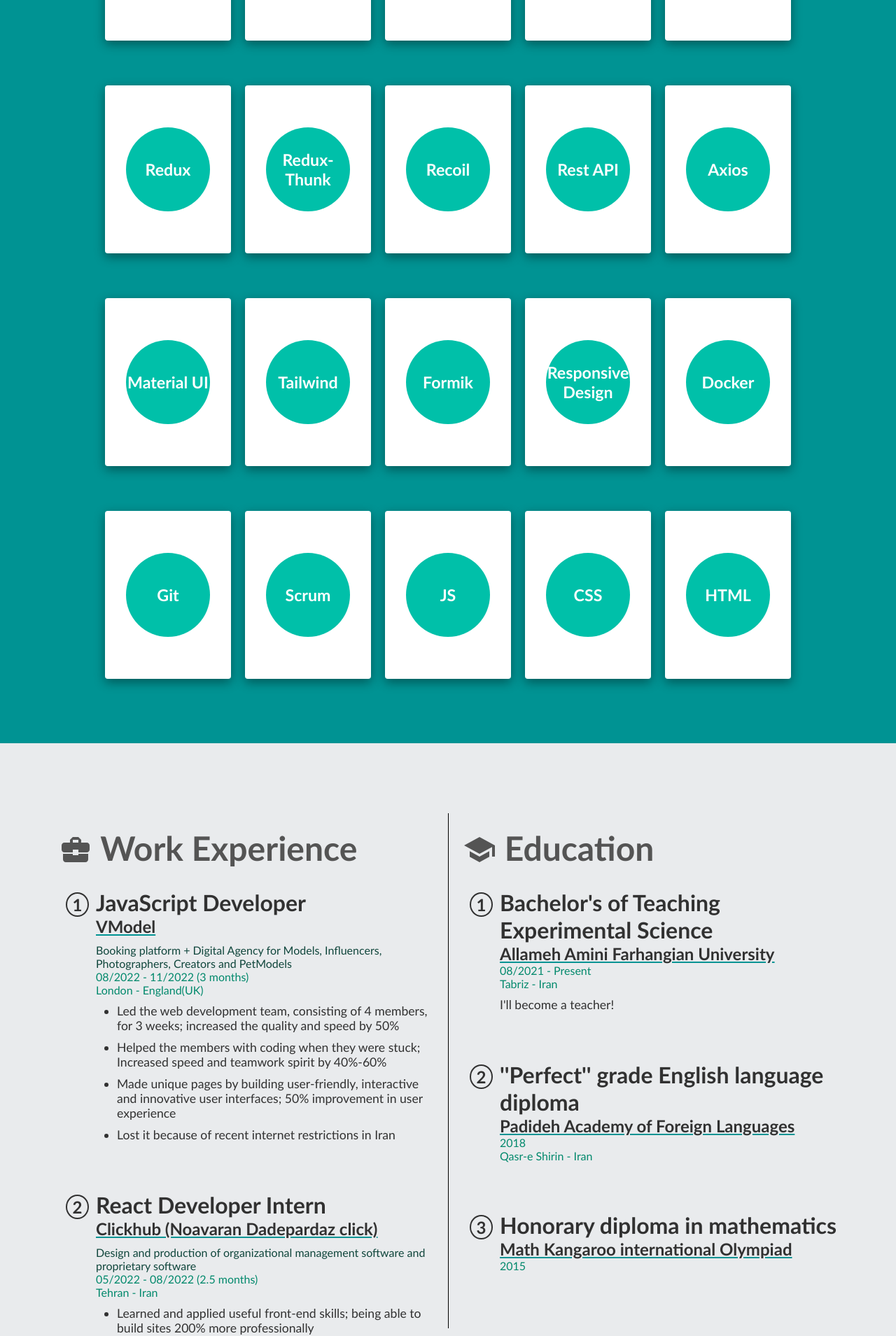
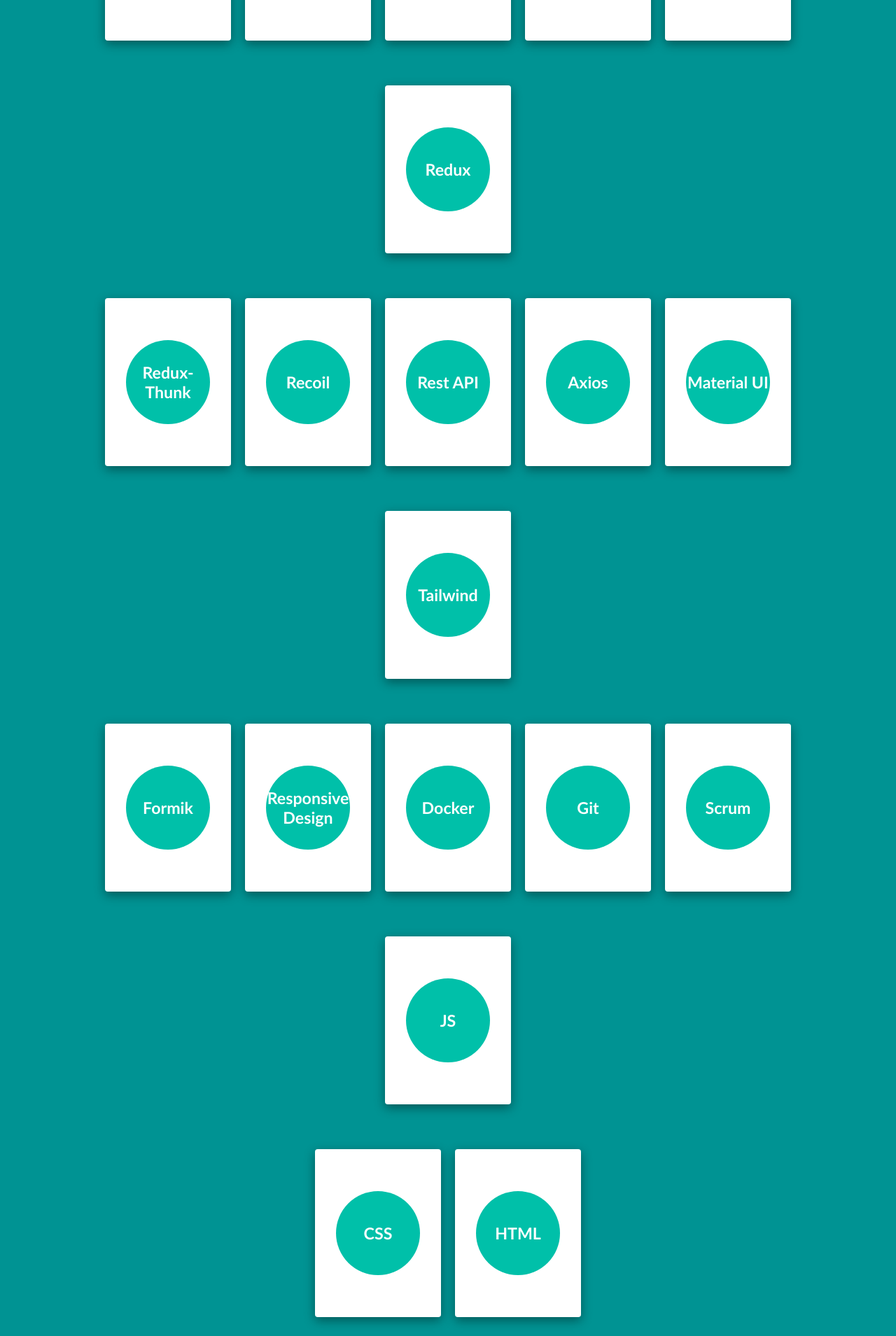
Before and after one commit to sina-olfati/sina-olfati-site, a React (Create React App) app: page /sina-olfati-site/resume in a window 1280 px wide. Shown: the part 935-2844 px from the top of the page at 70% size. Built offline with nearby package versions, Linux system fonts and the light colour scheme; a web font is replaced by a local one.

Commit message:
Resume: Skills: made cards numbers in a row 6

```diff
--- a/src/components/resume/skills/Skills.tsx
+++ b/src/components/resume/skills/Skills.tsx
@@ -31,10 +31,10 @@ const Skills = () => {
       <div className='skills-sub-container'>
         <h1 lang={language}>{t("resume-skills")}</h1>
         <div className='skills-cards-container reveal'>
-            <Cards skills={["React.js", "Next.js", "TypeScript", "PWA", "SPA"]} />
-            <Cards skills={["Redux", "Redux-Thunk", "Recoil", "Rest API", "Axios"]} />
-            <Cards skills={["Material UI", "Tailwind", "Formik", "Responsive\nDesign", "Docker"]} />
-            <Cards skills={["Git", "Scrum", "JS", "CSS", "HTML"]} />
+            <Cards skills={["React.js", "Next.js", "TypeScript", "PWA", "SPA", "Redux"]} />
+            <Cards skills={["Redux-Thunk", "Recoil", "Rest API", "Axios", "Material UI", "Tailwind",]} />
+            <Cards skills={["Formik", "Responsive\nDesign", "Docker", "Git", "Scrum", "JS"]} />
+            <Cards skills={["CSS", "HTML"]} />
         </div>
       </div>
     </div>
```
